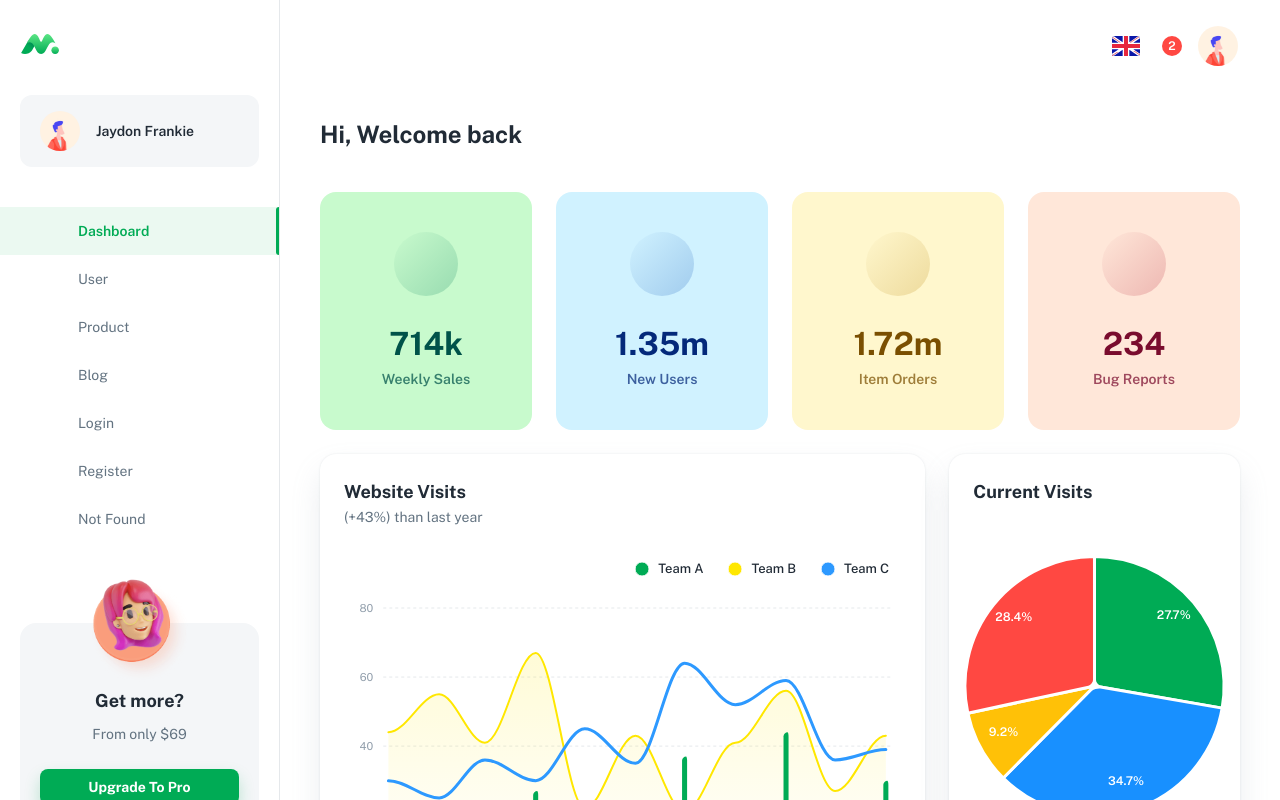
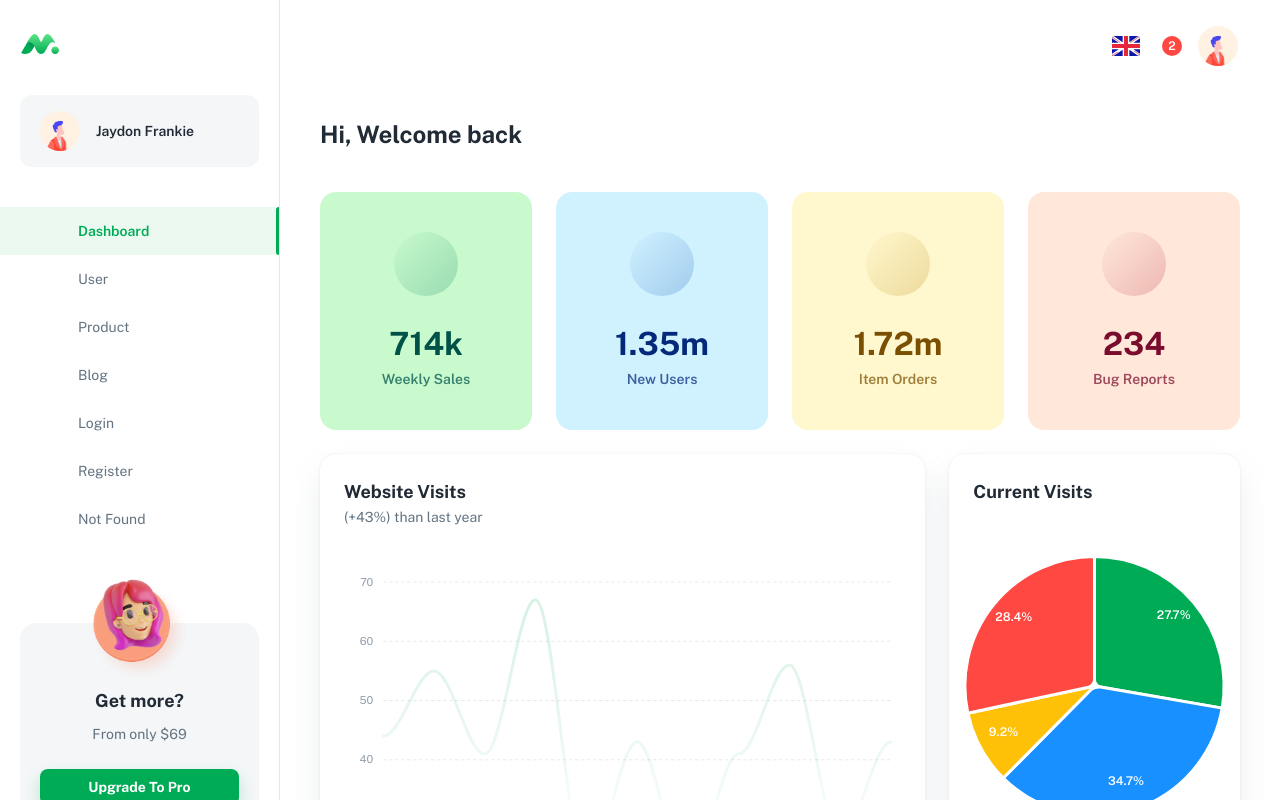
Before and after one commit to StuffByAndrew/ASL-Learner-NWHacks, a React (Create React App) app: page /dashboard/app in a window 1280 px wide. Shown: the top 800 px of the page. Built offline with nearby package versions, Linux system fonts and the light colour scheme; a web font is replaced by a local one.

Commit message:
changing graph

```diff
--- a/src/components/_dashboard/app/AppWebsiteVisits.js
+++ b/src/components/_dashboard/app/AppWebsiteVisits.js
@@ -9,60 +9,50 @@ import { BaseOptionChart } from '../../charts';
 
 const CHART_DATA = [
   {
-    name: 'Team A',
-    type: 'column',
-    data: [23, 11, 22, 27, 13, 22, 37, 21, 44, 22, 30]
-  },
-  {
     name: 'Team B',
-    type: 'area',
+    type: 'line',
     data: [44, 55, 41, 67, 22, 43, 21, 41, 56, 27, 43]
-  },
-  {
-    name: 'Team C',
-    type: 'line',
-    data: [30, 25, 36, 30, 45, 35, 64, 52, 59, 36, 39]
   }
 ];
 
 export default function AppWebsiteVisits() {
   const chartOptions = merge(BaseOptionChart(), {
-    stroke: { width: [0, 2, 3] },
-    plotOptions: { bar: { columnWidth: '11%', borderRadius: 4 } },
-    fill: { type: ['solid', 'gradient', 'solid'] },
-    labels: [
-      '01/01/2003',
-      '02/01/2003',
-      '03/01/2003',
-      '04/01/2003',
-      '05/01/2003',
-      '06/01/2003',
-      '07/01/2003',
-      '08/01/2003',
-      '09/01/2003',
-      '10/01/2003',
-      '11/01/2003'
-    ],
-    xaxis: { type: 'datetime' },
-    tooltip: {
-      shared: true,
-      intersect: false,
-      y: {
-        formatter: (y) => {
-          if (typeof y !== 'undefined') {
-            return `${y.toFixed(0)} visits`;
-          }
-          return y;
-        }
-      }
-    }
+    // stroke: { width: [0, 2, 3] },
+    // plotOptions: { bar: { columnWidth: '11%', borderRadius: 4 } },
+    fill: { type: 'gradient' },
+    // labels: [
+    //   '01/01/2003',
+    //   '02/01/2003',
+    //   '03/01/2003',
+    //   '04/01/2003',
+    //   '05/01/2003',
+    //   '06/01/2003',
+    //   '07/01/2003',
+    //   '08/01/2003',
+    //   '09/01/2003',
+    //   '10/01/2003',
+    //   '11/01/2003'
+    // ],
+    // xaxis: { type: 'datetime' },
+    // tooltip: {
+    //   shared: true,
+    //   intersect: false,
+    //   y: {
+    //     formatter: (y) => {
+    //       if (typeof y !== 'undefined') {
+    //         return `${y.toFixed(0)} visits`;
+    //       }
+    //       return y;
+    //     }
+    //   }
+    // }
   });
 
   return (
     <Card>
       <CardHeader title="Website Visits" subheader="(+43%) than last year" />
       <Box sx={{ p: 3, pb: 1 }} dir="ltr">
-        <ReactApexChart type="line" series={CHART_DATA} options={chartOptions} height={364} />
+        <ReactApexChart type="area" series={CHART_DATA} options={chartOptions} height={364} />
       </Box>
     </Card>
   );
```
